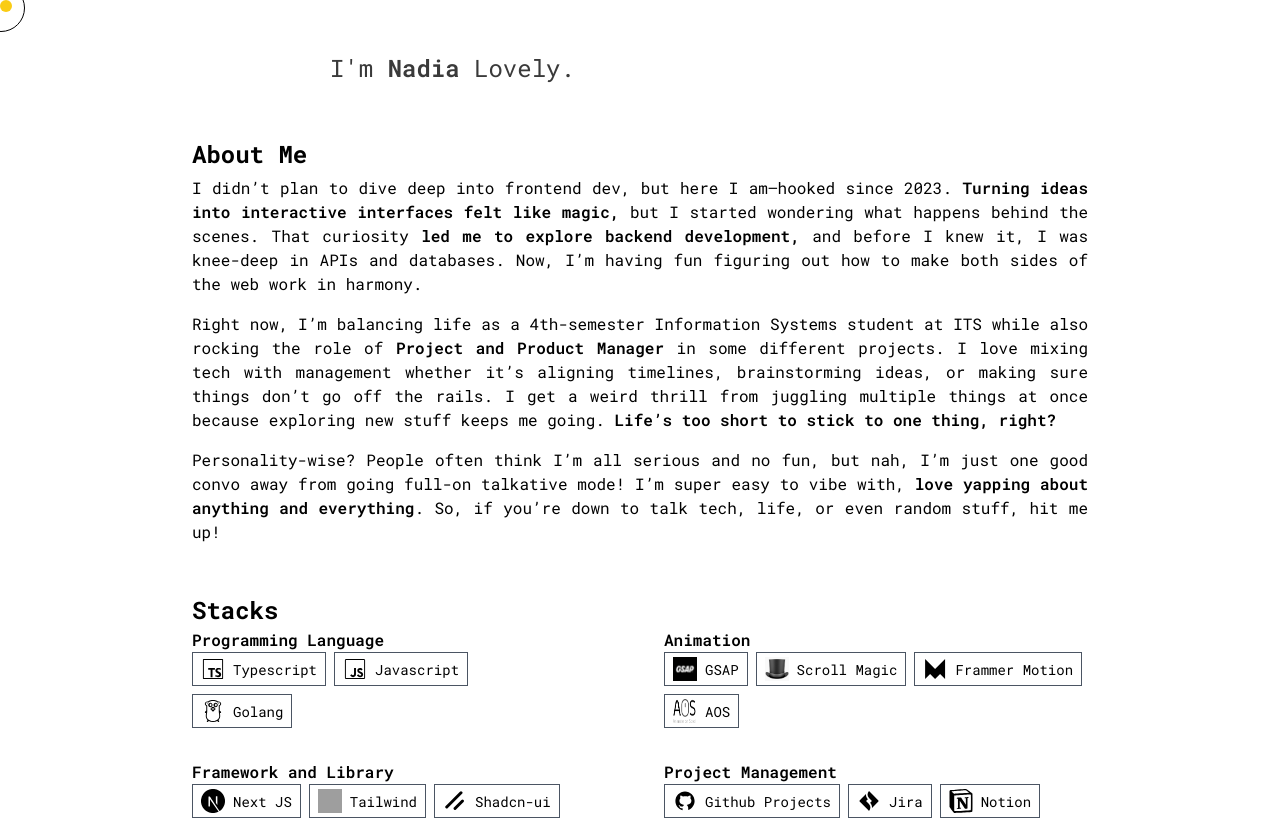
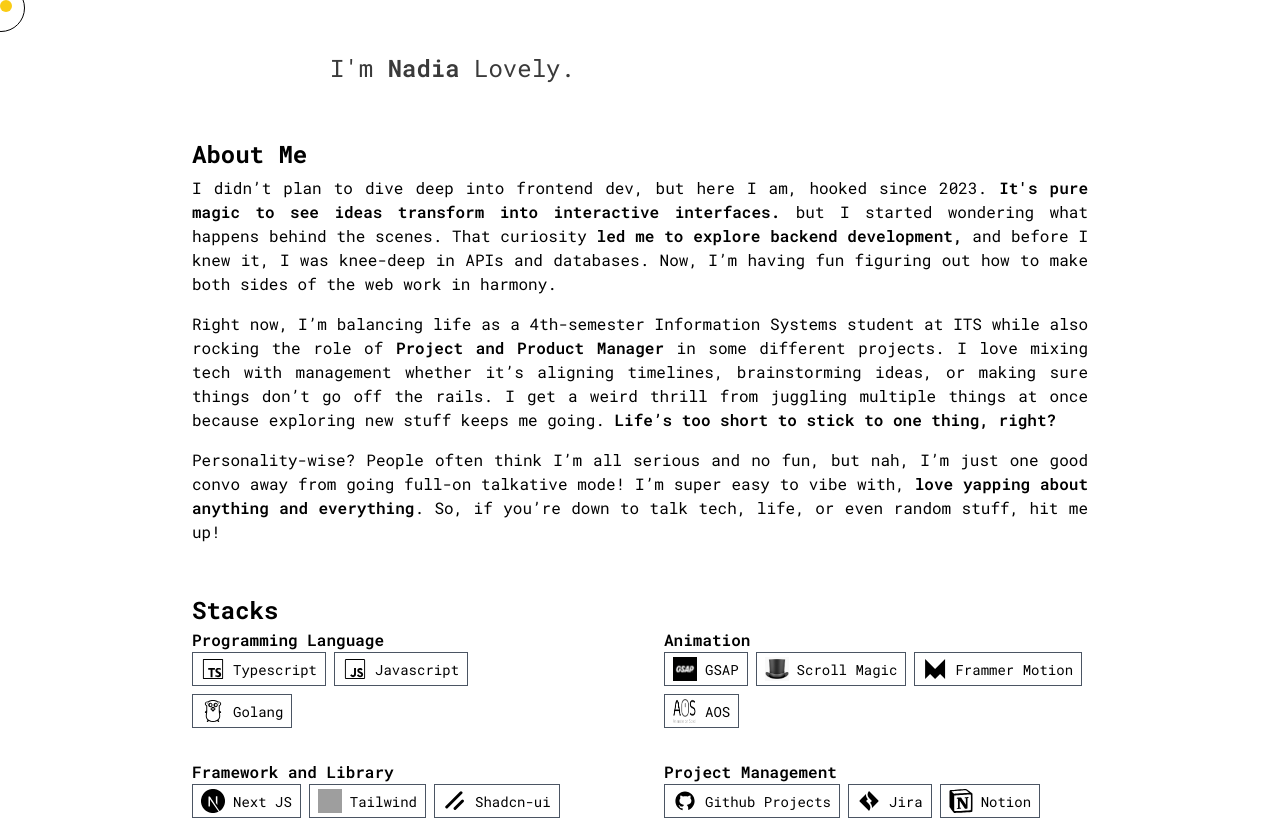
Before and after one commit to nadialvy/random-website, a React (Create React App) app: page / in a window 1280 px wide. Shown: the top 820 px of the page. Built offline with nearby package versions, Linux system fonts and the light colour scheme; grey boxes are pictures that could not be loaded.

Commit message:
fix: minor error and add cv

```diff
--- a/src/component/greetings/About.jsx
+++ b/src/component/greetings/About.jsx
@@ -5,10 +5,10 @@ export default function About() {
         About Me
       </p>
       <p className=" z-20 font-roboto -mt-3 text-justify">
-        I didn’t plan to dive deep into frontend dev, but here I am—hooked since
-        2023.{" "}
+        I didn’t plan to dive deep into frontend dev, but here I am, hooked
+        since 2023.{" "}
         <span className="font-semibold cursor-target font-roboto">
-          Turning ideas into interactive interfaces felt like magic,
+          It's pure magic to see ideas transform into interactive interfaces.
         </span>{" "}
         but I started wondering what happens behind the scenes. That curiosity{" "}
         <span className="font-semibold cursor-target font-roboto">
--- a/src/component/greetings/Projects.jsx
+++ b/src/component/greetings/ProjectsAndContact.jsx
@@ -222,20 +222,26 @@ export default function ProjectsAndContact() {
               alt="Medium"
               label="daisythoughts"
             />
+            <SocialLink
+              href="https://drive.google.com/file/d/1PbbT4J18Y_tadeQpqiCKi2fR0oZgGXGB/view?usp=sharing"
+              icon="/images/socialmedia/6.png"
+              alt="CV"
+              label="Download My CV"
+            />
           </div>
         </div>
         <div className="wheel z-50" ref={wheelRef}>
-          {[...Array(10)].map((_, num) => (
+          {[...Array(11)].map((_, num) => (
             // biome-ignore lint/a11y/useKeyWithClickEvents: <explanation>
             <div
               // biome-ignore lint/suspicious/noArrayIndexKey: <explanation>
               key={num}
               className="wheel__card"
-              onClick={() => window.open(socialMediaLinks[num % 5], "_blank")}
+              onClick={() => window.open(socialMediaLinks[num % 6], "_blank")}
             >
               <img
-                src={`/images/socialmedia/${(num % 5) + 1}.png`} // Ulangi 1-5
-                alt={`Card ${(num % 5) + 1}`}
+                src={`/images/socialmedia/${(num % 6) + 1}.png`}
+                alt={`Card ${(num % 6) + 1}`}
               />
             </div>
           ))}
--- a/src/constant/socialMediaLink.jsx
+++ b/src/constant/socialMediaLink.jsx
@@ -4,11 +4,13 @@ const socialMediaLinks = [
   "https://www.instagram.com/nadlvy_",
   "https://www.linkedin.com/in/nadia-lovely",
   "https://medium.com/@daisythoughts",
+  "https://drive.google.com/file/d/1PbbT4J18Y_tadeQpqiCKi2fR0oZgGXGB/view?usp=sharing",
   "https://github.com/nadialvy",
   "mailto:nadialovely1803@gmail.com",
   "https://www.instagram.com/nadlvy_",
   "https://www.linkedin.com/in/nadia-lovely",
   "https://medium.com/@daisythoughts",
+  "https://drive.google.com/file/d/1PbbT4J18Y_tadeQpqiCKi2fR0oZgGXGB/view?usp=sharing",
 ];
 
 export default socialMediaLinks;
--- a/src/pages/Greetings.jsx
+++ b/src/pages/Greetings.jsx
@@ -6,7 +6,7 @@ import Cursor from "../component/greetings/Cursor";
 import TechStack from "../component/greetings/TechStack";
 import About from "../component/greetings/About";
 import Greeting from "../component/greetings/Greeting";
-import ProjectsAndContact from "../component/greetings/Projects";
+import ProjectsAndContact from "../component/greetings/ProjectsAndContact";
 
 gsap.registerPlugin(ScrollTrigger);
 
```
Also changed, not shown: public/images/socialmedia/6.png (added).
